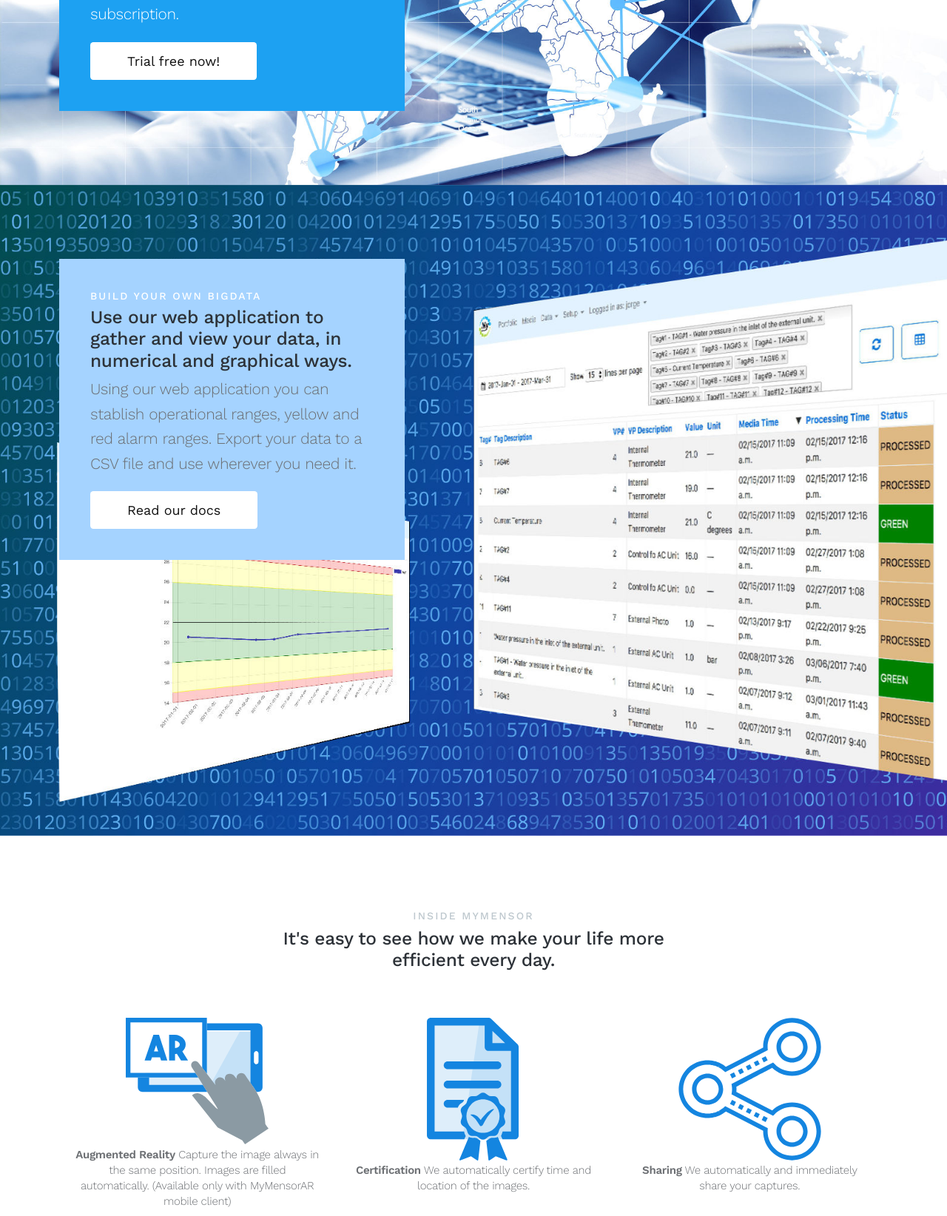
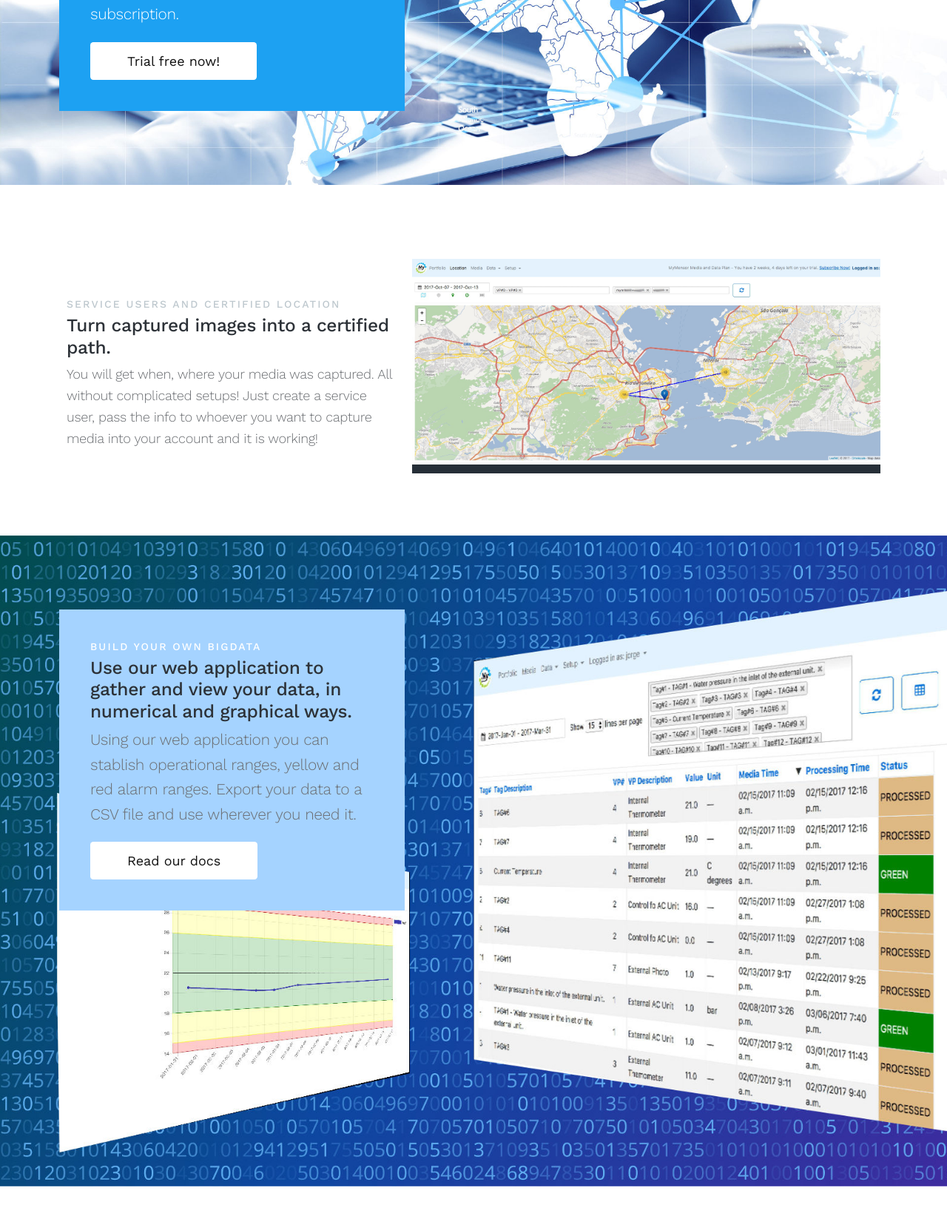
Before and after one commit to jorgercg/MyMensorWebsite, a Django app: page /en/ in a window 1280 px wide. Shown: the part 2625-4269 px from the top of the page at 74% size. Run offline with Django 3.2, Linux system fonts and the light colour scheme; some libraries are stand-ins or nearby versions.

Commit message:
13OUT2017 20h13min

```diff
--- a/mymwebsite/templates/index.html
+++ b/mymwebsite/templates/index.html
@@ -76,7 +76,8 @@
                         <div class="d-none d-md-block text-uppercase">
                             <ul class="navbar-nav">
                                 <li class="nav-item dropdown">
-                                    <a class="nav-link dropdown-toggle" href="#" id="navbarDropdownMenuLink" data-toggle="dropdown" aria-haspopup="true" aria-expanded="false">
+                                    <a class="nav-link dropdown-toggle" href="#" id="navbarDropdownMenuLink"
+                                       data-toggle="dropdown" aria-haspopup="true" aria-expanded="false">
                                         {% trans "Learn" %}
                                     </a>
                                     <div class="dropdown-menu" aria-labelledby="navbarDropdownMenuLink">
@@ -189,6 +190,28 @@
                     </div>
                 </div>
             </div>
+
+            <div class="block block-secondary app-iphone-block">
+                <div class="container">
+                    <div class="row app-align-center pb-5">
+
+                        <div class="col-sm-5 mr-auto">
+                            <h6 class="text-muted text-uppercase">{% trans "Service Users and Certified Location" %}</h6>
+                            <h3>{% trans "Turn captured images into a certified path." %}</h3>
+                            <p class="lead mb-4">{% trans "You will get when, where your media was captured. All without complicated setups! Just create a service user, pass the info to whoever you want to capture media into your account and it is working!" %}</p>
+                        </div>
+
+                        <div class="col-sm-7 pb-5">
+                            <img class="app-iphone" src="{% static 'images/locationscreen.jpeg' %}" alt=""
+                                 style="width: 100%;">
+                        </div>
+
+
+                    </div>
+
+                </div>
+            </div>
+
 
             <div class="block block-foreground block-fill-height"
                  style="background-image: url({% static 'images/bigdata.jpg' %});">
```
Also changed, not shown: mymwebsite/static/images/locationscreen.jpeg (added), 2 other files.
